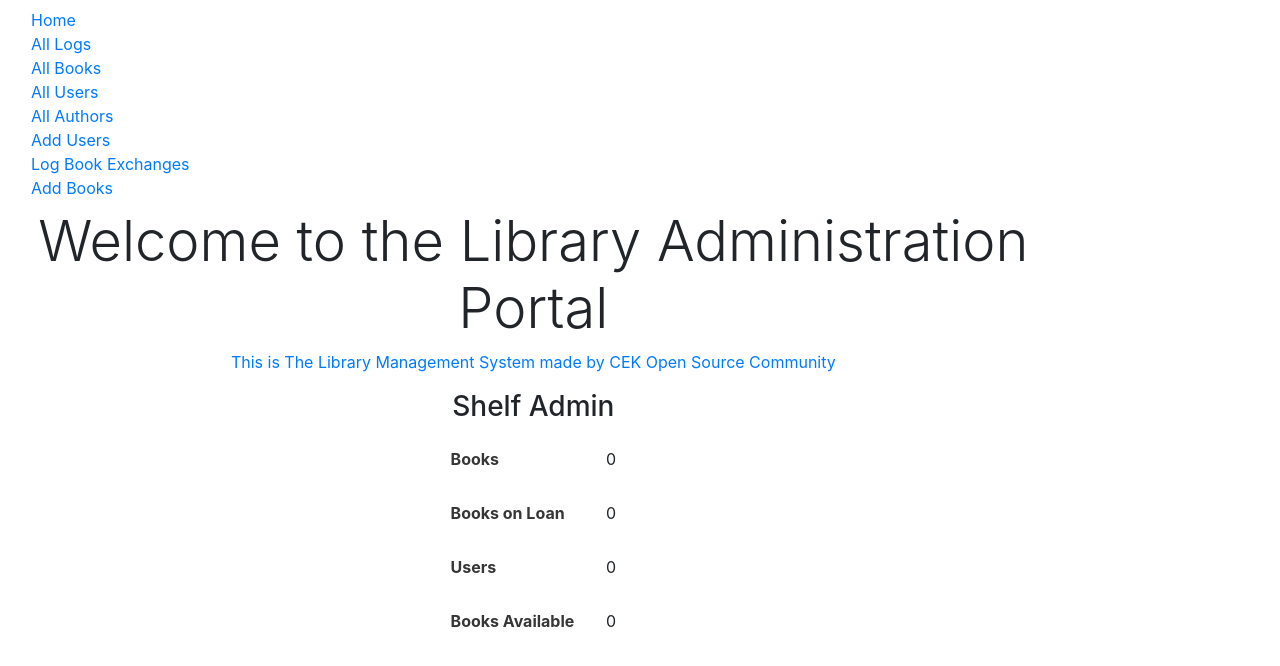
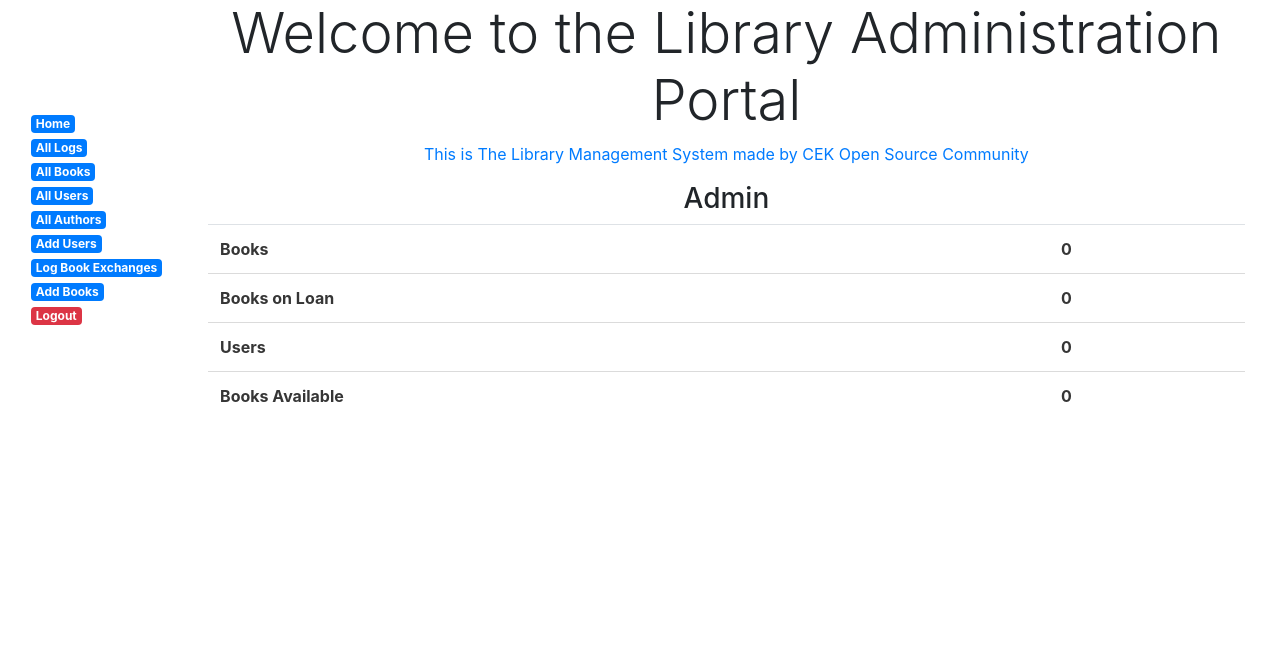
Before and after one commit to tinkerhubcek/Project-Libra, a Django app: page / in a window 1280 px wide. Shown: the top 666 px of the page. Run offline with Django 3.2, Linux system fonts and the light colour scheme; the visitor is signed in with stand-in values (Sample User, id 1); data that the repository does not hold is empty; some libraries are stand-ins or nearby versions.

Commit message:
A Logout Page. Else everything Done

```diff
--- a/bookshelf/templates/bookshelf/a_logger_list.html
+++ b/bookshelf/templates/bookshelf/a_logger_list.html
@@ -4,7 +4,7 @@
   <h3 class="display-4">Logger List</h3>
   <hr>
   <small>To remove the Log of a User , goto <u>url/admin</u> and Log in as The admin. Select <i>A_logger</i> and select the log and <b>Delete </b> it</small>
-  <table class="table">
+  <table class="table table-hover">
   <thead class="thead-dark">
     <tr>
       <th scope="col">Borrower's Name</th>
--- a/bookshelf/templates/bookshelf/author_list.html
+++ b/bookshelf/templates/bookshelf/author_list.html
@@ -3,7 +3,7 @@
 {% block content %}
   <h1>Author List</h1>
   {% if auth_list %}
-<table class="table">
+<table class="table table-hover">
   <thead class="thead-dark">
     <tr>
       <th scope="col">Author First Name</th>
--- a/bookshelf/templates/bookshelf/base.html
+++ b/bookshelf/templates/bookshelf/base.html
@@ -17,15 +17,15 @@
       <div class="container-fluid">
       {% block sidebar %}
         <ul class="nav navbar-nav">
-          <li><a href="{% url 'index' %}">Home</a></li>
-          <li><a href="{% url 'logs' %}">All Logs</a></li>
-          <li><a href="{% url 'books' %}">All Books</a></li>
-          <li><a href="{% url 'users' %}">All Users</a></li>
-          <li><a href="{% url 'authors' %}">All Authors</a></li>
-          <li><a href="{% url 'useradd' %}">Add Users</a></li>
-          <li><a href="{% url 'logger' %}">Log Book Exchanges</a></li>
-          <li><a href="{% url 'barcodeadd' %}">Add Books</a></li>
-
+          <li><a href="{% url 'index' %}" class="badge badge-primary">Home</a></li>
+          <li><a href="{% url 'logs' %}" class="badge badge-primary">All Logs</a></li>
+          <li><a href="{% url 'books' %}" class="badge badge-primary">All Books</a></li>
+          <li><a href="{% url 'users' %}" class="badge badge-primary">All Users</a></li>
+          <li><a href="{% url 'authors' %}" class="badge badge-primary">All Authors</a></li>
+          <li><a href="{% url 'useradd' %}" class="badge badge-primary">Add Users</a></li>
+          <li><a href="{% url 'logger' %}" class="badge badge-primary">Log Book Exchanges</a></li>
+          <li><a href="{% url 'barcodeadd' %}" class="badge badge-primary">Add Books</a></li>
+          <li><a href="{% url 'logout' %}" class="badge badge-danger">Logout</a></li>
         </ul>
      {% endblock %}
       </div>
--- a/bookshelf/templates/bookshelf/book_list.html
+++ b/bookshelf/templates/bookshelf/book_list.html
@@ -8,7 +8,7 @@
 </form>
 <hr>
   {% if book_list %}
-  <table class="table is-hoverable">
+  <table class="table table-hover">
     <thead class="thead-dark">
     <tr>
       <th scope="col">Book Title</th>
--- a/bookshelf/templates/bookshelf/index.html
+++ b/bookshelf/templates/bookshelf/index.html
@@ -3,42 +3,27 @@
     <head>
 
         <title>Library Admin</title>
-        <style>
-                table, th, td {
-                  align-content: center;
-                  /* border: 1px ; */
-                  border-collapse: collapse;
-                }
-                th, td {
-                  padding: 15px;
-                  text-align: left;
-                }
-                table#t01 {
-                  width: 100%;
-                  background-color: #23dd4b;
-                }
-                </style>
     </head>
    <body>
      <h1 class="display-4" align="center" >Welcome to the Library Administration Portal</h1>
       <p align="center" class="text-primary">This is The Library Management System made by CEK Open Source Community</p>
-        <h3 align="center" >Shelf Admin</h3>
-        <table align="center" id=#t01>
+        <h3 align="center" >Admin</h3>
+        <table align="center" class="table table-hover">
         <tr>
             <td> <strong>Books &nbsp;&nbsp;</strong> </td>
-            <td> {{ book }}</td>
+            <td><b> {{ book }}</b></td>
         </tr>
         <tr>
             <td><strong>Books on Loan &nbsp;&nbsp;</strong></td>
-            <td>{{ book_onloan }}</td>
+            <td><b>{{ book_onloan }}</b></td>
         </tr>
         <tr>
             <td><strong>Users</strong></td>
-            <td>{{ num_users }}</td>
+            <td><b>{{ num_users }}</b></td>
         </tr>
         <tr>
             <td><strong>Books Available</strong></td>
-            <td>{{ book_av }}</td>
+            <td><b>{{ book_av }}</b></td>
         </tr>
     </table>
     </body>
--- a/bookshelf/templates/bookshelf/log_user_list.html
+++ b/bookshelf/templates/bookshelf/log_user_list.html
@@ -6,7 +6,7 @@
   <input class="form-control" name="q" type="text" placeholder="Type User Name...">
 </form>
   <hr>
-  <table class="table">
+  <table class="table table-hover">
   <thead class="thead-dark">
     <tr>
       <th scope="col">User's Name</th>
--- a/bookshelf/templates/bookshelf/search_results.html
+++ b/bookshelf/templates/bookshelf/search_results.html
@@ -3,7 +3,7 @@
 {% block content %}
   <h1>Author List</h1>
   {% if bsearch %}
-<table class="table">
+<table class="table table-hover" >
     {% for books in bsearch %}
 <tr>
         <td><strong class="text-primary">{{ book.title }}</strong> {{book.author}}</a></td>
--- /dev/null
+++ b/templates/registration/logged_out.html
@@ -0,0 +1,5 @@
+{% extends "base.html" %}
+{% block content %}
+  <p class="text-danger">Logged out!</p>
+  <a href="{% url 'login'%}">Click here to login again.</a>
+{% endblock %}
--- a/templates/registration/login.html
+++ b/templates/registration/login.html
@@ -1,4 +1,3 @@
-
 {% extends "base.html" %}
 {% load widget_tweaks %}
 {% block content %}
```
